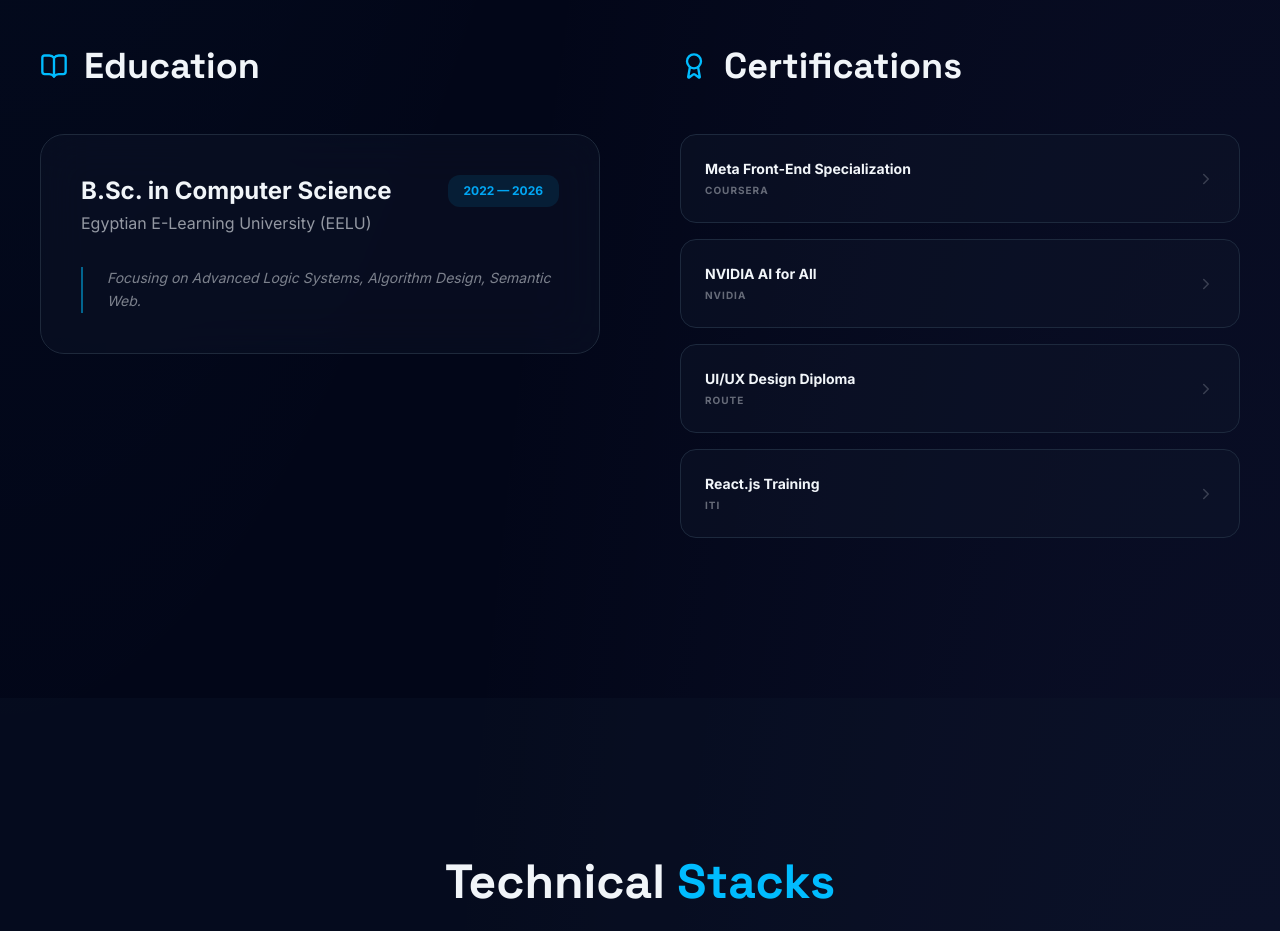
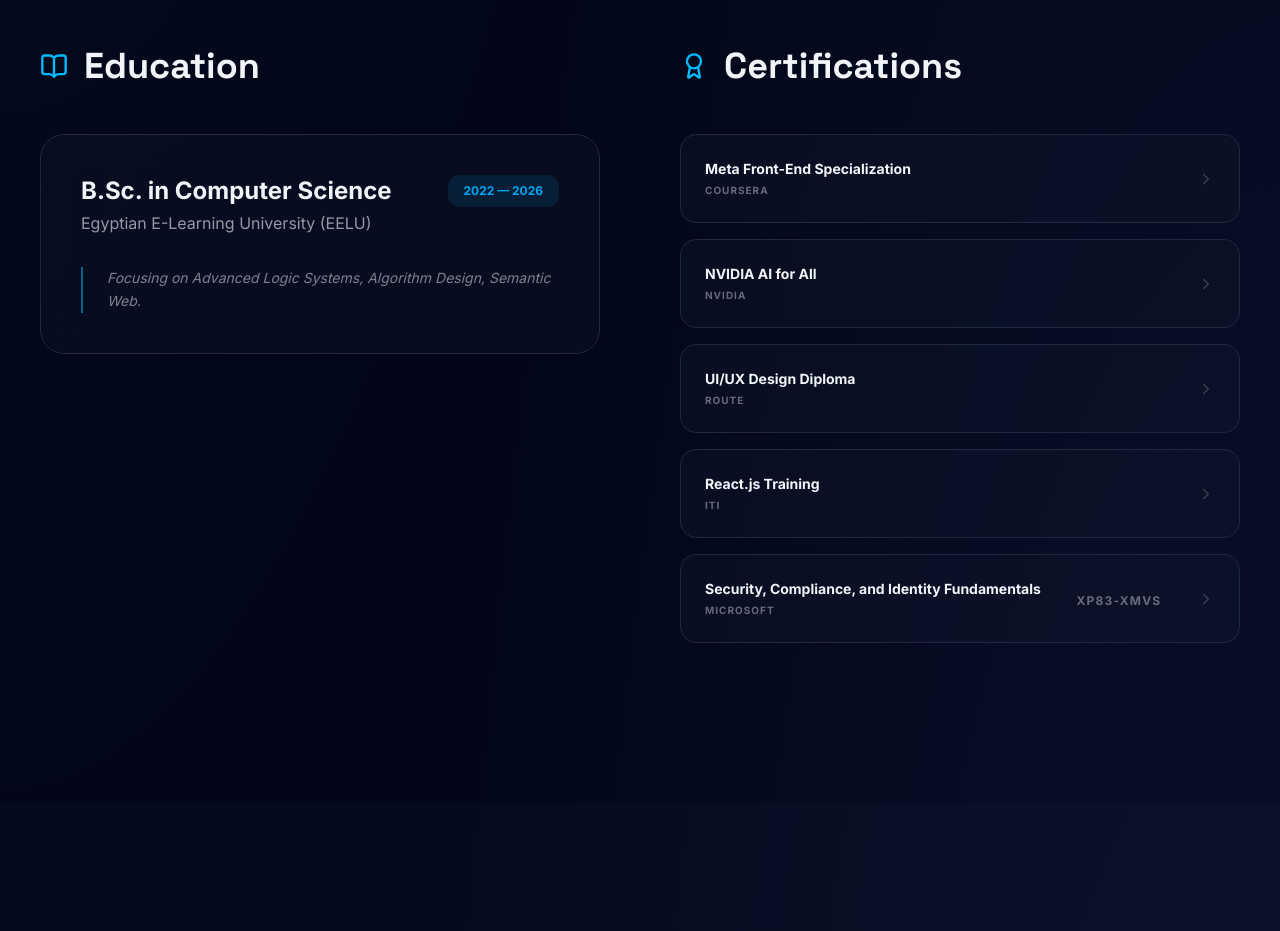
Before and after one commit to Kamaleldin-Wasim/Portfolio, a React (Vite) app: page / in a window 1280 px wide. Shown: the part 3860-4791 px from the top of the page. Built offline with nearby package versions, Linux system fonts and the light colour scheme.

Commit message:
Portfolio

```diff
--- a/src/App.jsx
+++ b/src/App.jsx
@@ -74,10 +74,11 @@ const PORTFOLIO_DATA = {
     focus: "Advanced Logic Systems, Algorithm Design, Semantic Web"
   },
   certifications: [
-    { title: "Meta Front-End Specialization", issuer: "Coursera" },
+    { title: "Meta Front-End Specialization", issuer: "Coursera", link: "https://coursera.org/share/ed941dde2dd91796c6d5a2e045b017d9" },
     { title: "NVIDIA AI for All", issuer: "NVIDIA" },
     { title: "UI/UX Design Diploma", issuer: "Route" },
-    { title: "React.js Training", issuer: "ITI" }
+    { title: "React.js Training", issuer: "ITI" },
+    { title: "Security, Compliance, and Identity Fundamentals", issuer: "Microsoft", link: "https://www.certiport.com/portal/pages/credentialverification.aspx", code: "Xp83-XMVS" }
   ],
   skills: {
     frontend: ["React.js", "JavaScript", "TypeScript", "Next.js", "Tailwind"],
@@ -436,15 +437,18 @@ const App = () => {
                 <Award className="text-sky-400" size={28} md:size={32} />
                 <h2 className="text-3xl md:text-4xl font-bold font-heading">Certifications</h2>
               </div>
-              <div className="space-y-4">
+              <div className="space-y-4 auto-rows-[100px]">
                 {PORTFOLIO_DATA.certifications.map((cert, i) => (
-                  <div key={i} className="flex items-center justify-between p-5 md:p-6 bg-slate-900/40 border border-slate-800 rounded-2xl hover:border-sky-400/30 transition-colors">
+                  <a href={cert.link} target="_blank" rel="noopener noreferrer" key={i} className="flex items-center justify-between p-5 md:p-6 bg-slate-900/40 border border-slate-800 rounded-2xl hover:border-sky-400/30 transition-colors">
                     <div>
                       <p className="text-sm md:font-bold">{cert.title}</p>
                       <p className="text-[8px] md:text-[10px] font-bold uppercase tracking-widest opacity-40 mt-1">{cert.issuer}</p>
                     </div>
+                    <div>
+                      <p className="text-[10px] md:text-[12px] font-bold uppercase tracking-widest opacity-40 mt-1">{cert.code}</p>
+                    </div>
                     <ChevronRight className="opacity-20" size={18} md:size={20} />
-                  </div>
+                  </a>
                 ))}
               </div>
             </motion.div>
```
